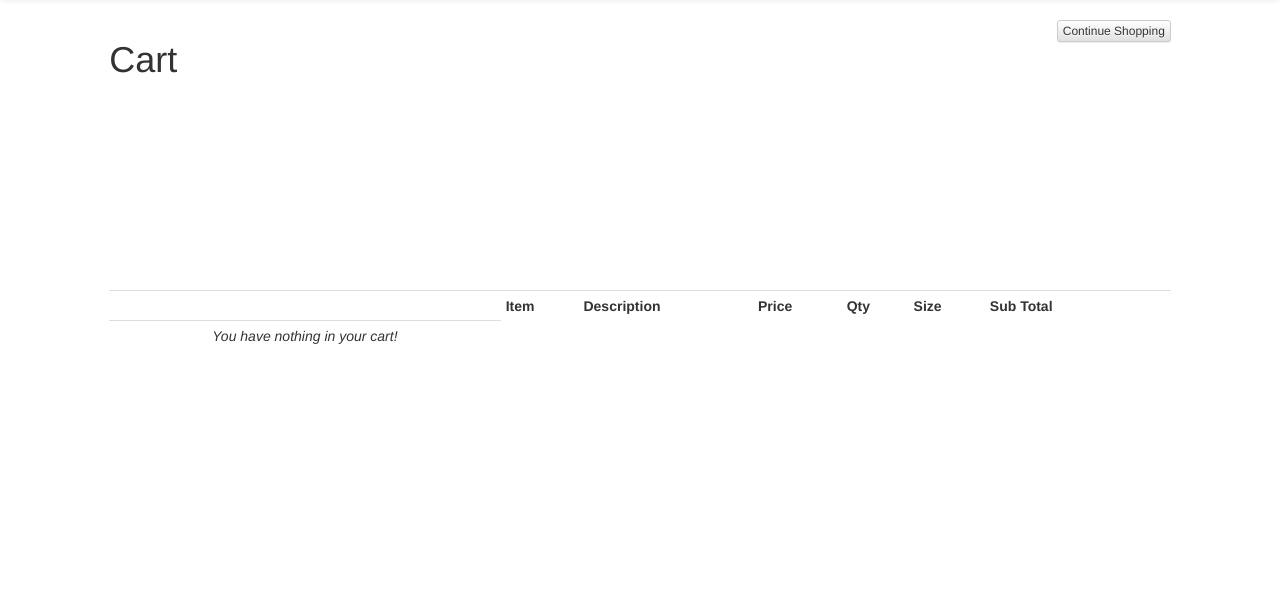
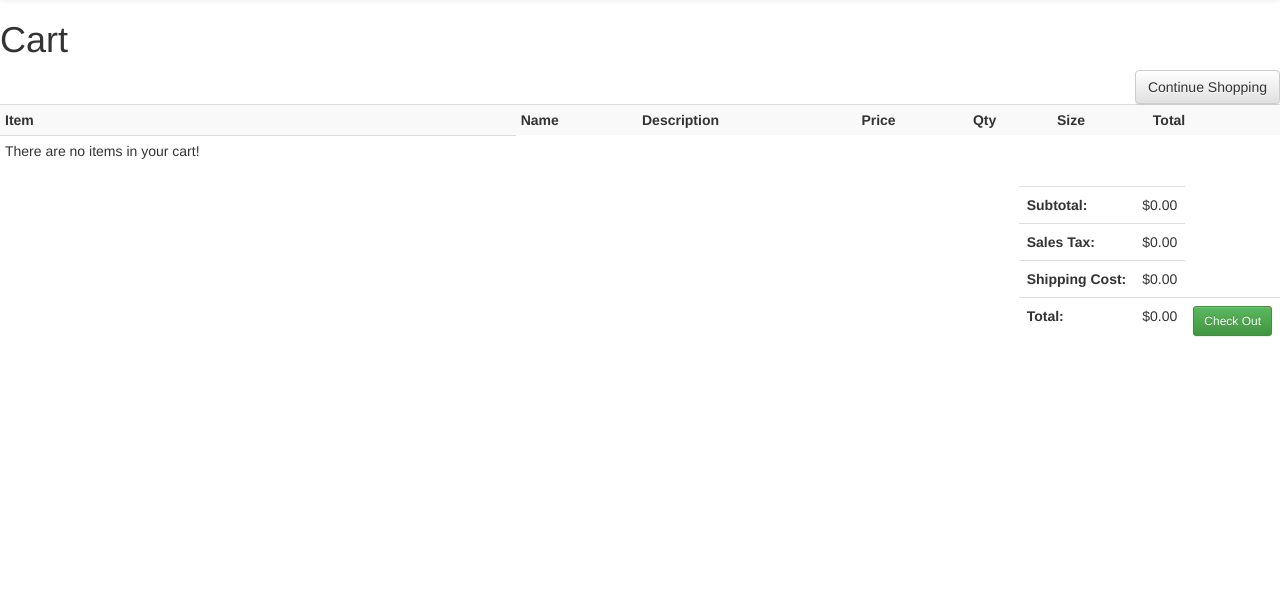
Before and after one commit to BrianTParker/TeamLacys, a PHP site: page /TeamLacys/cart.php in a window 1280 px wide. Shown: the part 62-673 px from the top of the page. Run offline with PHP 8.4, Linux system fonts and the light colour scheme; some libraries are stand-ins or nearby versions.

Commit message:
Closes #93
- reworked the code in file  './cart.php'
- the cart page now displays the subtotal, sales tax, shipping cost, and
grand total of all items in the cart

```diff
--- a/cart.php
+++ b/cart.php
@@ -3,125 +3,134 @@
 * **************************************************************************** */
 include "header.php";
 ?>
-<div class="row">
 
-    <div class="col-sm-10 col-sm-offset-1">
-	<div><?php
-		echo '<tr>' . "\n";
-			echo '<form action="./index.php">' . "\n";
-			echo '<button class="btn btn-default btn-xs pull-right" type="submit">Continue Shopping</button>' . "\n";
-			echo '</form>' . "\n";
-			echo '</tr>' . "\n";
-			?>
-		</div>
-        <h1>Cart</h1>
+<?php
+	$subtotal 	= 0;
+	$salesTax	= .06;
+	$shipping	= 0;
+	$total		= 0;
 
-		<table class="table table-condensed">
-            <head>
-                <th></th>
-                <th>Item</th>
-                <th>Description</th>
-                <th>Price</th>
-                <th>Qty</th>
-                <th>Size</th>
-                <th>Sub Total</th>
-				<th></th>
-                <th></th>
+	// get sub total -nm
+	foreach (CartManager::getInstance()->getItems() as $item){
 
-            </head>
-        <?php
-            $subTotal = 0;
-            $total = 0;
-			// initialize cart manager -nm
-			$CART_MGR = CartManager::getInstance();
+		$subtotal += $item["price"];
+	}
 
+	// sales tax -nm
+	$salesTax = $subtotal * .06;
 
+	// shipping -nm
+	$shipping = CartManager::getInstance()->getItemCount() * 1;
 
-			if ($CART_MGR->isEmpty()){
+	// order total -nm
+	$total = $subtotal + $salesTax + $shipping;
+?>
 
-				echo '<tr>';
-				echo '<td align="center"><i>You have nothing in your cart!</i></td>';
-				echo '</tr>';
+<h1>Cart</h1>
 
+<div>
+	<form action="./index.php">
+		<button class="btn btn-default pull-right">Continue Shopping</button>
+	</form>
+</div>
 
-			}else{
+<div>
+	<table class="table table-striped table-condensed table-responsive">
+		<th>Item</th>
+		<th>Name</th>
+		<th>Description</th>
+		<th>Price</th>
+		<th>Qty</th>
+		<th>Size</th>
+		<th>Total</th>
+		<th></th>
 
-				// for each item in the cart -nm
-				foreach( $CART_MGR->getItems() as $index => $item ){
-					$subTotal = 0;
-					//print_r( $item );
-					// print item to screen -nm
+		<?php
+			if (CartManager::getInstance()->isEmpty()){
+
+				echo "<tr><td>There are no items in your cart!</td></tr>";
+
+			}else{ // list all items in cart -nm
+
+				foreach (CartManager::getInstance()->getItems() as $index => $item){
+
 					echo '<tr>';
-					echo '<td><img class="img-responsive" src="' . $item['image_location'] . '"/></td>' . "\n";
-					echo '<td>' . $item['name'] . '</td>' . "\n";
-					echo '<td>' . $item['description'] . '</td>' . "\n";
-					echo '<td>$' . number_format($item['price'], 2) . '</td>' . "\n";
-					echo '<td>';
-					echo '<form id="removeCartForm" method="POST" action="./php/cart/ajax/cart_remove_item.php">';
-					/* echo '<select name="quantity">';
-					echo '<option>1</option>';
-					echo '<option>2</option>';
-					echo '<option>3</option>';
-					echo '<option>4</option>';
-					echo '<option>5</option>';
-					echo '</select>'; */
-					echo $item[ 'quantity' ];
-					echo '</td>';
-					echo '<td>';
-					/* echo '<select name="size">';
-					echo '<option>S</option>';
-					echo '<option>M</option>';
-					echo '<option>L</option>';
-					echo '<option>XL</option>';
-					echo '<option>XXL</option>';
-					echo '</select>'; */
-					echo $item[ 'size' ];
-					echo '</td>';
+					echo '	<td>';
+					echo '		<img src="' . $item['image_location'] . ' " width=96 height=144 />';
+					echo '	</td>';
 
-					$subTotal 	+= ( $item[ 'price' ] * $item[ 'quantity' ] );
-					$total 		+= ( $item[ 'price' ] * $item[ 'quantity' ] );
+					echo '	<td>';
+					echo '		<font>' . $item['name'] . '</font>';
+					echo '	</td>';
 
-					echo '<td>$' . number_format($subTotal, 2) . '</td>';
+					echo '	<td>';
+					echo '		<font>' . $item['description'] . '</font>';
+					echo '	</td>';
 
-					echo '<td>';
-					echo '<button type="submit" class="btn btn-danger btn-xs pull-right">Remove</button>';
-					echo '</td>';
+					echo '	<td>';
+					echo '		<font>$' . number_format($item['price'], 2) . '</font>';
+					echo '	</td>';
 
-					echo '<input type="hidden" name="id" value="' . $item['id'] . '"/>';
-					echo '<input type="hidden" name="name" value="' . $item['name'] . '"/>';
-					echo '<input type="hidden" name="description" value="' . $item['description'] . '"/>';
-					echo '<input type="hidden" name="image_location" value="' . $item['image_location'] . '"/>';
-					echo '<input type="hidden" name="price" value="' . $item['price'] . '"/>';
-					echo '<input type="hidden" name="index" value="' . $index . '"/>';
-					echo '</form>' . "\n";
-					echo '</tr>' . "\n";
+					echo '	<td>';
+					echo '		<font>' . $item['quantity'] . '</font>';
+					echo '	</td>';
+
+					echo '	<td>';
+					echo '		<font>' . $item['size'] . '</font>';
+					echo '	</td>';
+
+					echo '	<td>';
+					echo '		<font>$' . number_format($item["price"] * $item["quantity"], 2) . '</font>';
+					echo '	</td>';
+
+					echo '	<td>';
+					echo '	<form id="removeCartForm" method="POST" action="./php/cart/ajax/cart_remove_item.php">';
+					echo '		<input type="hidden" name="id" 				value="' 	. $item['id'] 				. '"/>';
+					echo '		<input type="hidden" name="name" 			value="' 	. $item['name'] 			. '"/>';
+					echo '		<input type="hidden" name="description" 	value="' 	. $item['description'] 		. '"/>';
+					echo '		<input type="hidden" name="image_location" 	value="' 	. $item['image_location'] 	. '"/>';
+					echo '		<input type="hidden" name="price" 			value="' 	. $item['price'] 			. '"/>';
+					echo '		<input type="hidden" name="index" 			value="' 	. $index 					. '"/>';
+					echo '		<button type="submit" class="btn btn-danger btn-xs pull-right">Remove</button>';
+					echo '	</form>';
+					echo '	</td>';
+					echo '</tr>';
 				}
+			}
+		?>
+	</table>
+</div>
 
-				echo '</table>';
+<div class="pull-right">
 
-				#echo '<div class="form-group">';
-				#echo '<div class="col-sm-4 col-sm-offset-0" align="left">';
-				#echo '<form action="./index.php">';
-				#echo '<button class="btn btn-primary btn-sm pull-left" type="submit">Continue Shopping</button>';
+	<table class="table">
 
-				echo '</form>';
-				echo '</div>';
+		<tr>
+			<td><b>Subtotal:</b></td>
+			<td><?php echo "$" . number_format( $subtotal, 2 ); ?></td>
+		</tr>
 
-				echo '<div class="form-group">';
-				echo '<div class="col-sm-4 col-sm-offset-6" align="right">';
-				echo '<form action="checkout.php" method="POST" id="checkout">';
-				echo "<h4>Total: $" . number_format($total, 2) . "\n </h4>";
+		<tr>
+			<td><b>Sales Tax:</b></td>
+			<td><?php echo "$" . number_format( $salesTax, 2 ); ?></td>
+		</tr>
 
-				echo '<input type="hidden" name="total" value="' . $total . '"/><br/>';
-				echo '<button class="btn btn-success btn-sm pull-right" type="submit" name="beginCheckout" value="Checkout">Check Out</button>';
+		<tr>
+			<td><b>Shipping Cost:</b></td>
+			<td><?php echo "$" . number_format( $shipping, 2 ); ?></td>
+		</tr>
 
-				echo '</form>';
-				echo '</div>';
-				echo '</div>';
-			}
-        ?>
-    </div>
-    <br/><br/><br/><br/><br/><br/><br/><br/><br/><br/>
+		<tr>
+			<td><b>Total:</b></td>
+			<td><?php echo "$" . number_format( $total, 2 ); 	?></td>
+			<td>
+				<form action="./checkout.php" method="POST">
+					<button class="btn btn-success btn-sm" type="submit" name="beginCheckout" value="Checkout">Check Out</button>
+				</form>
+			</td>
+		</tr>
+
+	</table>
 </div>
 
 <?php
```
